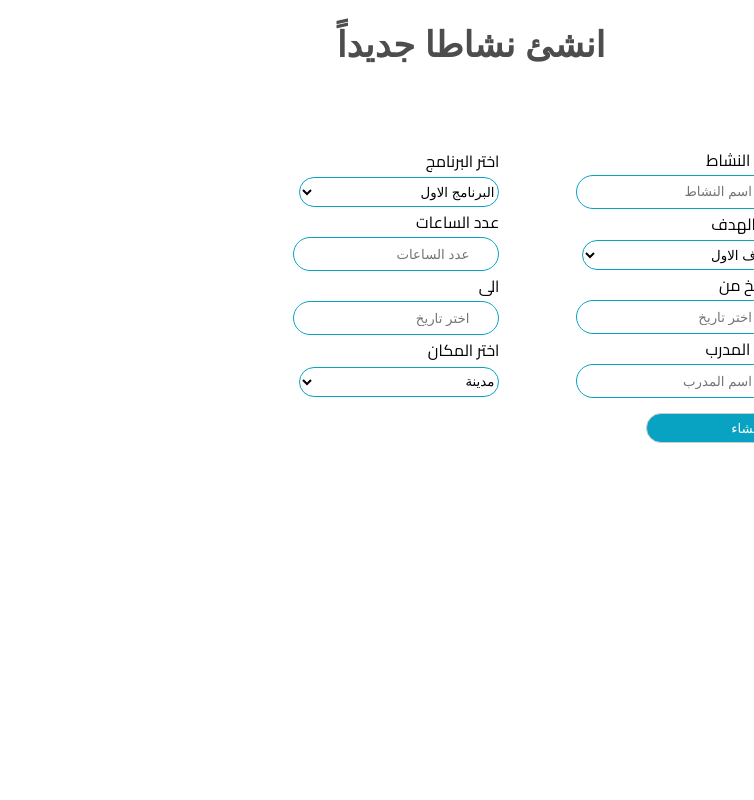
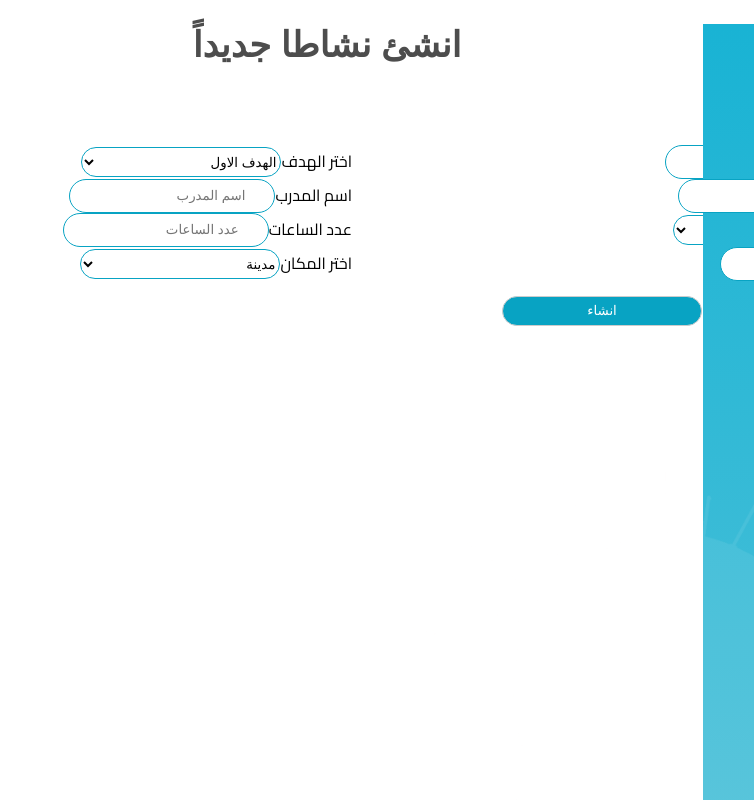
Before and after one commit to FACK1/M-E-Platform, a React (Create React App) app in the folder client/: page /CreateActivity in a window 1280 px wide. Shown: the whole page, without its empty margins (526-1280 px from the left). Built offline with nearby package versions, Linux system fonts and the light colour scheme; the HTML template or start-up script is replaced by a standard one.

Commit message:
Update Form to be able to be customized #35

```diff
--- a/client/src/components/Form/index.js
+++ b/client/src/components/Form/index.js
@@ -4,10 +4,10 @@ import {
   StyledForm,
   StyledField,
   StyledLabel,
-  StyledContainer,
   StyledButton,
   StyledDatePicker
 } from "./index.style";
+import "./index.css";
 
 class MainForm extends Component {
   constructor(props) {
@@ -29,17 +29,31 @@ class MainForm extends Component {
     });
   };
 
+
+
+  renderFields() {
+    return this.props.fields.map((f) => {
+
+    });
+  };
+
+
+
+
+
+
+
   render() {
     return (
       <Formik>
         <StyledForm>
-          <StyledContainer>
-            <StyledLabel>اسم النشاط</StyledLabel>
+            <StyledLabel>اسم النشاط
             <StyledField
               type="text"
               name="ActivityName"
               placeholder="اسم النشاط"
             />
+            </StyledLabel>
             <StyledLabel>
               اختر الهدف
               <StyledField component="select" name="selectObj">
@@ -63,8 +77,6 @@ class MainForm extends Component {
                 placeholder="اسم المدرب"
               />
             </StyledLabel>
-          </StyledContainer>
-          <StyledContainer>
             <StyledLabel>
               اختر البرنامج
               <StyledField component="select" name="selectProgram">
@@ -93,11 +105,7 @@ class MainForm extends Component {
                 <option value="Place2"> بلدة</option>
               </StyledField>
             </StyledLabel>
-          </StyledContainer>
-          <StyledContainer>
           <StyledButton>انشاء</StyledButton>
-          </StyledContainer>
-
         </StyledForm>
       </Formik>
     );
```
